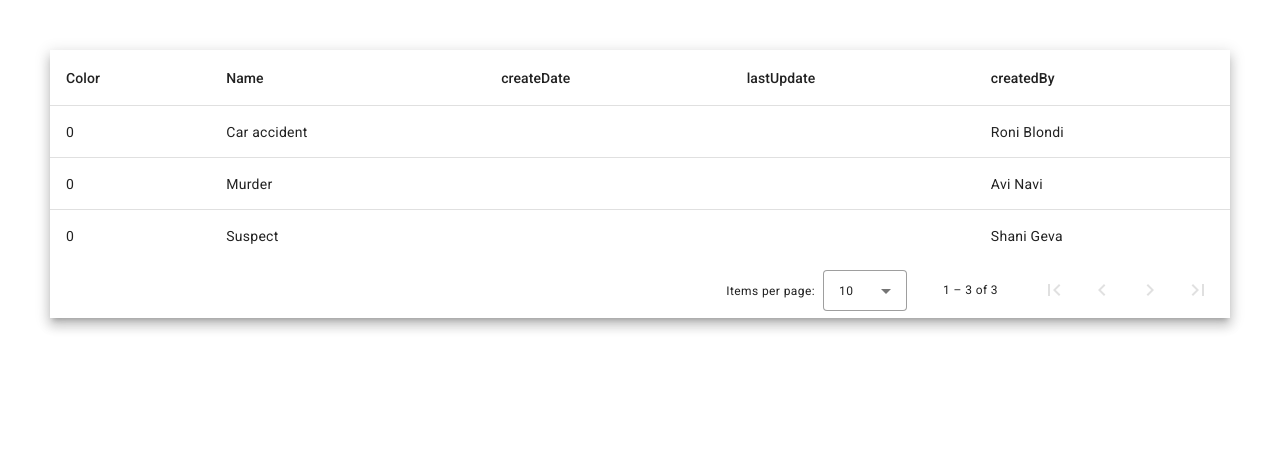
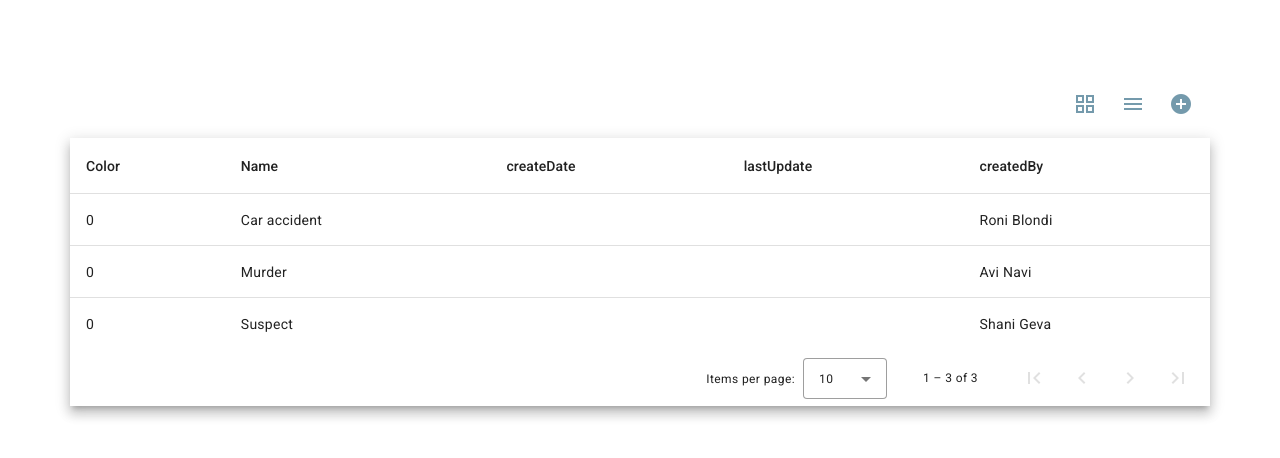
Before and after one commit to ShaniGeva12/data-manage-app, an Angular app: page / in a window 1280 px wide. Shown: the top 458 px of the page. Built offline with nearby package versions, Linux system fonts and the light colour scheme; data requests are answered from the project's data file; what subsink would draw is missing.

Commit message:
main page set start

```diff
--- a/src/app/app.component.html
+++ b/src/app/app.component.html
@@ -1,4 +1,23 @@
 <div class="app">
   <!-- <app-color-picker [formControl]="color"></app-color-picker> -->
-  <app-tags></app-tags>
+
+  <mat-drawer-container class="" [hasBackdrop]="true">
+    <mat-drawer-content>
+      <div class="buttons">
+        <button class="action-btn-icon" mat-icon-button aria-label="Add Tag" >
+          <mat-icon>grid_view</mat-icon>
+        </button>
+        <button class="action-btn-icon" mat-icon-button aria-label="Add Tag" >
+          <mat-icon>menu</mat-icon>
+        </button>
+        <button class="action-btn-icon" mat-icon-button aria-label="Add Tag" (click)="drawer.toggle()" >
+          <mat-icon>add_circle</mat-icon>
+        </button>
+      </div>
+      <app-tags></app-tags>
+    </mat-drawer-content>
+    <mat-drawer #drawer mode="over" position="end">
+      <app-add-tag></app-add-tag>
+    </mat-drawer>
+  </mat-drawer-container>
 </div>
--- a/src/app/app.component.scss
+++ b/src/app/app.component.scss
@@ -1,3 +1,41 @@
-.app{
+@import "src/assets/style/_bits.scss";
+
+.app {
   padding: 50px;
+
+  mat-drawer-container {
+    background: #FFFF;
+    // display: contents;
+
+    mat-drawer-content {
+      // display: contents;
+      padding: 20px;
+    }
+  }
+
+  .action-btn {
+    &-fab {
+      background: $action-btns;
+      color: white;
+
+      &:hover {
+        background: $action-btns-hover;
+      }
+    }
+
+    &-icon {
+      color: $action-btns;
+
+      &:hover {
+        color: $action-btns-hover;
+      }
+    }
+
+  }
 }
+
+.buttons {
+  padding: 10px 5px;
+  display: flex;
+  justify-content: flex-end;
+}
```
